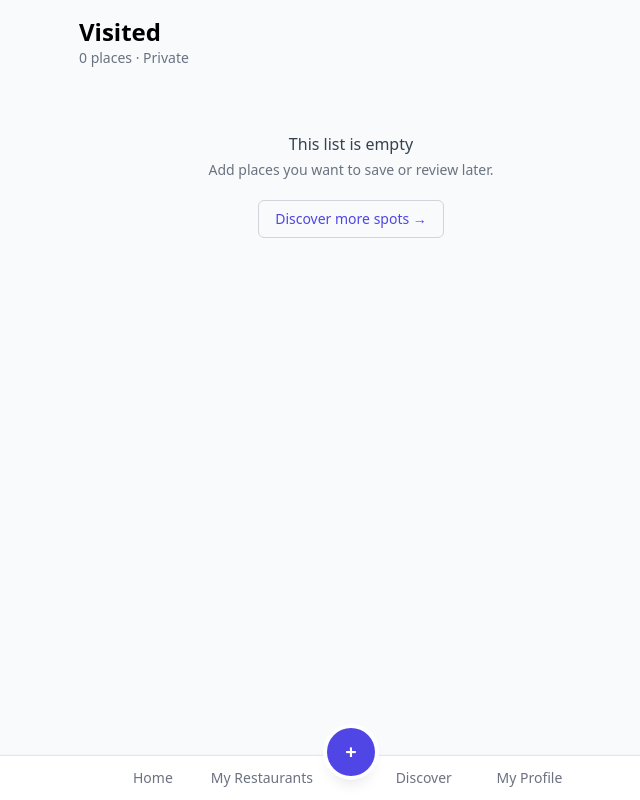
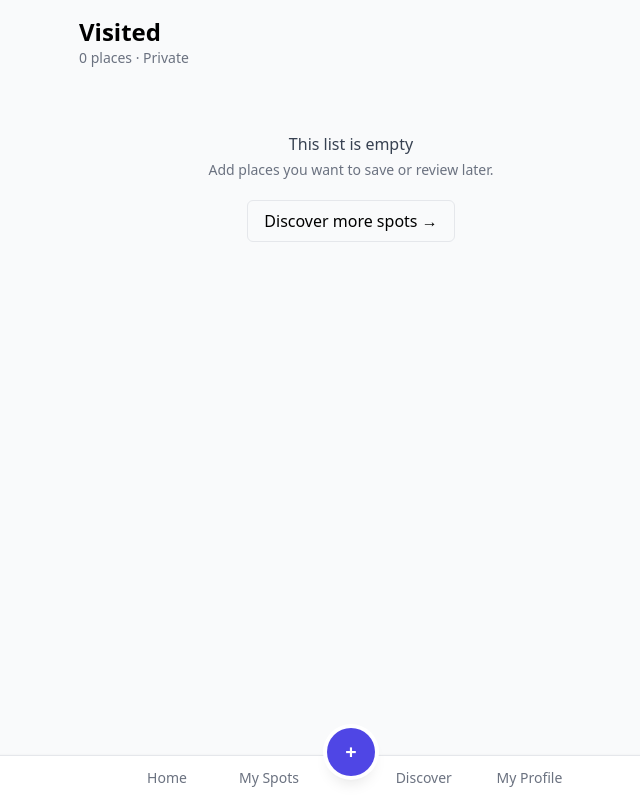
Before and after one commit to ratuja-reddy/oishii, a Django app: page /lists/1/ in a window 1280 px wide. Shown: the whole page, without its empty margins (289-929 px from the left). Run offline with Django 5.2, Linux system fonts and the light colour scheme; the visitor is signed in with stand-in values (Sample User, id 1); data comes from the database, SQL or seed files in the repository; data that the repository does not hold is empty; style sheets or scripts are compiled from the project's sources; some libraries are stand-ins or nearby versions.

Commit message:
small changes like: Restaurants -> Spots, removing from list

```diff
--- a/oishii/urls.py
+++ b/oishii/urls.py
@@ -19,6 +19,7 @@ urlpatterns = [
     path("r/<int:pk>/lists/<int:list_id>/toggle/", pviews.toggle_in_list, name="toggle_in_list"),
     path("lists/create/", pviews.create_list, name="create_list"),
     path("lists/<int:list_id>/", pviews.list_detail, name="list_detail"),
+    path("lists/<int:list_id>/pin/<int:pin_id>/delete/", pviews.delete_pin, name="delete_pin"),
     # social views
     path("me/", sviews.profile_me, name="profile_me"),
     path("friends/", sviews.friends, name="friends"),
@@ -33,6 +34,7 @@ urlpatterns = [
     # Include places URLs UNDER a namespace
     path("", include(("places.urls", "places"), namespace="places")),
 
+
     # Auth
     path("accounts/", include("django.contrib.auth.urls")),
     path("accounts/signup/", sviews.signup, name="signup"),
--- a/places/views.py
+++ b/places/views.py
@@ -224,3 +224,16 @@ def list_detail(request, list_id):
     items = (Pin.objects.select_related("restaurant")
              .filter(list=lst).order_by("-created_at"))
     return render(request, "places/list_detail.html", {"lst": lst, "items": items})
+
+@login_required
+def delete_pin(request, list_id, pin_id):
+    lst = get_object_or_404(List, pk=list_id, owner=request.user)
+    pin = get_object_or_404(Pin, pk=pin_id, list=lst)
+    pin.delete()
+
+    # If this was an HTMX request, return a tiny fragment that updates the count.
+    if request.headers.get("HX-Request"):
+        return render(request, "places/_list_count.html", {"lst": lst})
+
+    # Normal navigation fallback
+    return redirect("list_detail", list_id=lst.id)
--- a/templates/base.html
+++ b/templates/base.html
@@ -48,7 +48,7 @@
         </a>
         <a href="{% url 'my_restaurants' %}"
            class="flex flex-col items-center py-3 {% if active_tab == 'my' %}text-indigo-600 font-semibold{% else %}text-gray-500{% endif %}">
-          My Restaurants
+          My Spots
         </a>
       </div>
 
--- a/templates/places/list_detail.html
+++ b/templates/places/list_detail.html
@@ -1,15 +1,16 @@
+<!-- templates/places/list_detail.html -->
 {% extends "base.html" %}
 {% block content %}
 
 <h1 class="text-2xl font-bold">{{ lst.title }}</h1>
 <p class="text-gray-500 text-sm mb-6">
-  {{ lst.pins.count }} places ·
+  <span id="pin-count-{{ lst.id }}">{{ lst.pins.count }}</span> places ·
   {% if lst.is_public %}Public{% else %}Private{% endif %}
 </p>
 
 <div class="grid grid-cols-1 sm:grid-cols-2 gap-3">
   {% for p in items %}
-    <article class="bg-white rounded-lg border border-gray-200 p-4 hover:shadow-sm transition">
+    <article id="pin-{{ p.id }}" class="bg-white rounded-lg border border-gray-200 p-4 hover:shadow-sm transition">
       <a class="font-medium text-gray-900 hover:text-black hover:underline"
          href="{% url 'places:restaurant_detail' p.restaurant.id %}">
         {{ p.restaurant.name }}
@@ -17,25 +18,30 @@
       {% if p.restaurant.city %}
         <div class="text-sm text-gray-500">{{ p.restaurant.city }}</div>
       {% endif %}
+
+      <div class="mt-3">
+        <button
+          hx-delete="{% url 'delete_pin' lst.id p.id %}"
+          hx-target="#pin-{{ p.id }}"
+          hx-swap="delete"
+          class="text-sm px-3 py-1 rounded-md border border-gray-300 hover:bg-gray-50">
+          Remove
+        </button>
+      </div>
     </article>
   {% empty %}
     <div class="col-span-full text-center py-10">
       <div class="text-gray-700 font-medium mb-1">This list is empty</div>
       <p class="text-gray-500 text-sm mb-5">Add places you want to save or review later.</p>
       <a href="{% url 'discover' %}"
-         class="inline-block px-4 py-2 rounded-md border border-gray-300 text-indigo-600 text-sm font-medium hover:bg-gray-50 transition">
-        Discover more spots →
-      </a>
+         class="inline-block px-4 py-2 rounded-md border">Discover more spots →</a>
     </div>
   {% endfor %}
 </div>
 
 {% if items %}
   <div class="mt-10 text-center">
-    <a href="{% url 'discover' %}"
-       class="inline-block px-4 py-2 rounded-md border border-gray-300 text-indigo-600 text-sm font-medium hover:bg-gray-50 transition">
-      Discover more spots →
-    </a>
+    <a href="{% url 'discover' %}" class="inline-block px-4 py-2 rounded-md border">Discover more spots →</a>
   </div>
 {% endif %}
 
```
